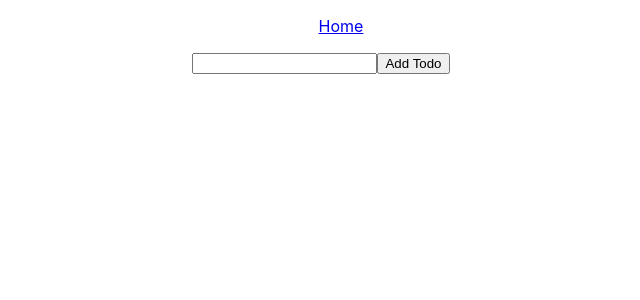
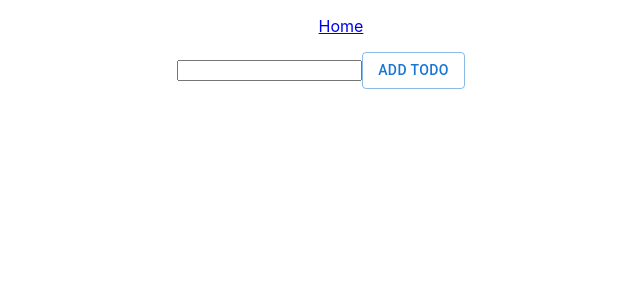
Before and after one commit to Andranik2512/to-do, a React (Create React App) app: page /todos in a window 1280 px wide. Shown: the top 300 px of the page, without its empty margins (319-959 px from the left). Built offline with nearby package versions, Linux system fonts and the light colour scheme.

Commit message:
Add styles

```diff
--- a/package.json
+++ b/package.json
@@ -3,6 +3,8 @@
   "version": "0.1.0",
   "private": true,
   "dependencies": {
+    "@emotion/react": "^11.5.0",
+    "@emotion/styled": "^11.3.0",
     "@mui/material": "^5.0.6",
     "@reduxjs/toolkit": "^1.6.2",
     "@testing-library/jest-dom": "^5.14.1",
--- a/src/components/InputField/index.jsx
+++ b/src/components/InputField/index.jsx
@@ -1,10 +1,11 @@
 import React from 'react'
+import Button from '@mui/material/Button';
 
 const InputField = ({text, handleInput, handleSubmit}) => {
     return (
         <label>
         <input value={text} onChange={(e) => handleInput(e.target.value)}/>
-        <button onClick={handleSubmit}>Add Todo</button>
+        <Button variant="outlined" onClick={handleSubmit}>Add Todo</Button>
       </label>
     )
 }
--- a/src/components/TodoItem/index.jsx
+++ b/src/components/TodoItem/index.jsx
@@ -5,6 +5,7 @@ import {removeTodo, toggleTodoComplete} from '../../store/todoSlice'
 const TodoItem = ({userid, id, text, completed, }) => {
     const dispatch = useDispatch();
     if(userid === sessionStorage.getItem('currentloggedin')){
+
 
 console.log(completed);
     return (
--- a/src/index.js
+++ b/src/index.js
@@ -5,6 +5,7 @@ import store from './store';
 import './index.css';
 import App from './App';
 import reportWebVitals from './reportWebVitals';
+
 
 ReactDOM.render(
   <React.StrictMode>
@@ -15,7 +16,5 @@ ReactDOM.render(
   document.getElementById('root')
 );
 
-// If you want to start measuring performance in your app, pass a function
-// to log results (for example: reportWebVitals(console.log))
-// or send to an analytics endpoint. Learn more: https://bit.ly/CRA-vitals
+
 reportWebVitals();
--- a/src/pages/Home.jsx
+++ b/src/pages/Home.jsx
@@ -2,6 +2,7 @@ import React from 'react';
 import { useState } from 'react';
 import {} from 'react-router-dom';
 import Users from '../Users.json';
+
 export default function Home(props) {
   const [login, setlogin] = useState('');
   const [password, setpassword] = useState('');
@@ -41,7 +42,7 @@ export default function Home(props) {
           type="password"
         />
       </div>
-      <button>sign in</button>
+      <button>Sign in</button>
     </form>
   );
 }
```
Also changed, not shown: 1 other file (tests, documents, lock files or other folders).
